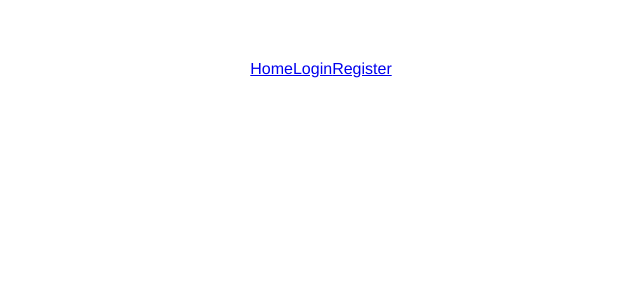
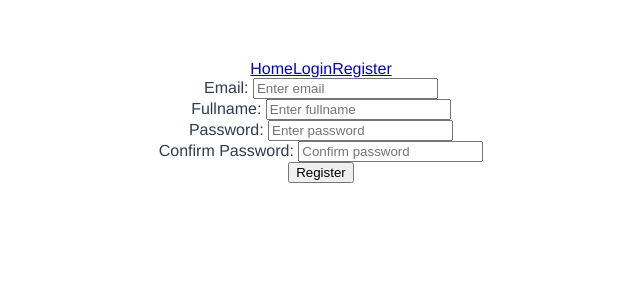
Before and after one commit to NenadR-dev/vue-todolist, a Vue app: page /register in a window 1280 px wide. Before the commit this address had no page. Shown: the top 300 px of the page, without its empty margins (319-959 px from the left). Built offline with nearby package versions, Linux system fonts and the light colour scheme.

Commit message:
#LAGU-33 Implementirana registracija

```diff
--- a/src/App.vue
+++ b/src/App.vue
@@ -11,7 +11,7 @@
 
 <script>
 export default {
-  name: 'App'
+  name: 'App',
 }
 </script>
 
--- /dev/null
+++ b/src/components/Register.vue
@@ -0,0 +1,48 @@
+<template>
+    <div>
+        <form v-on:submit.prevent='onRegister'>
+            <div>
+                <label for="email">Email: </label>
+                <input type="email" name="email" id="email" placeholder="Enter email" required v-model="email">
+            </div>
+            <div><label for="fullname">Fullname: <input type="text" name="fullname" id="fullname" v-model="fullname" placeholder="Enter fullname"></label></div>
+            <div><label for="password">Password: <input type="password" name="password" id="password" required v-model="password" placeholder="Enter password"></label></div>
+            <div><label for="confirm-password">Confirm Password: <input type="password" name="confirm-password" id="confirm-password" v-model="confirmPassword" placeholder="Confirm password"></label></div>
+            <div><button type="submit">Register</button></div>
+        </form>
+    </div>
+</template>
+
+<script>
+import Axios from 'axios'
+import {url} from '../router/urlConfig.js'
+export default {
+    data(){
+        return{
+            email: '',
+            fullname: '',
+            password: '',
+            confirmPassword: '',
+        }
+    },
+    methods: {
+        onRegister(){
+            let payload = {
+                email: this.email,
+                name: this.fullname,
+                password: this.password
+            }
+            Axios.post(url+'/api/user',payload)
+                .then(response => {
+                    console.log(response);
+                }).catch(err => {
+                    console.log(err);
+                })
+        }
+    }
+}
+</script>
+
+<style>
+
+</style>
--- a/src/router/index.js
+++ b/src/router/index.js
@@ -1,6 +1,7 @@
 import { createWebHistory, createRouter } from "vue-router";
 import Home from "../components/Home.vue";
 import Login from "../components/Login.vue";
+import Register from "../components/Register.vue";
 
 const routes = [
   {
@@ -21,6 +22,19 @@ const routes = [
         }
     }
   },
+  {
+      path: "/register",
+      name: "Register",
+      component: Register,
+      beforeEnter: () => {
+        if(window.localStorage.getItem('jwtToken') === null){
+            return true
+        } else {
+            console.log("You are already logged in. Redirecting . . .")
+            return false
+        }
+    }
+  }
 ];
 
 const router = createRouter({
--- /dev/null
+++ b/src/router/urlConfig.js
@@ -0,0 +1 @@
+export const url ="http://localhost:8000"
```
